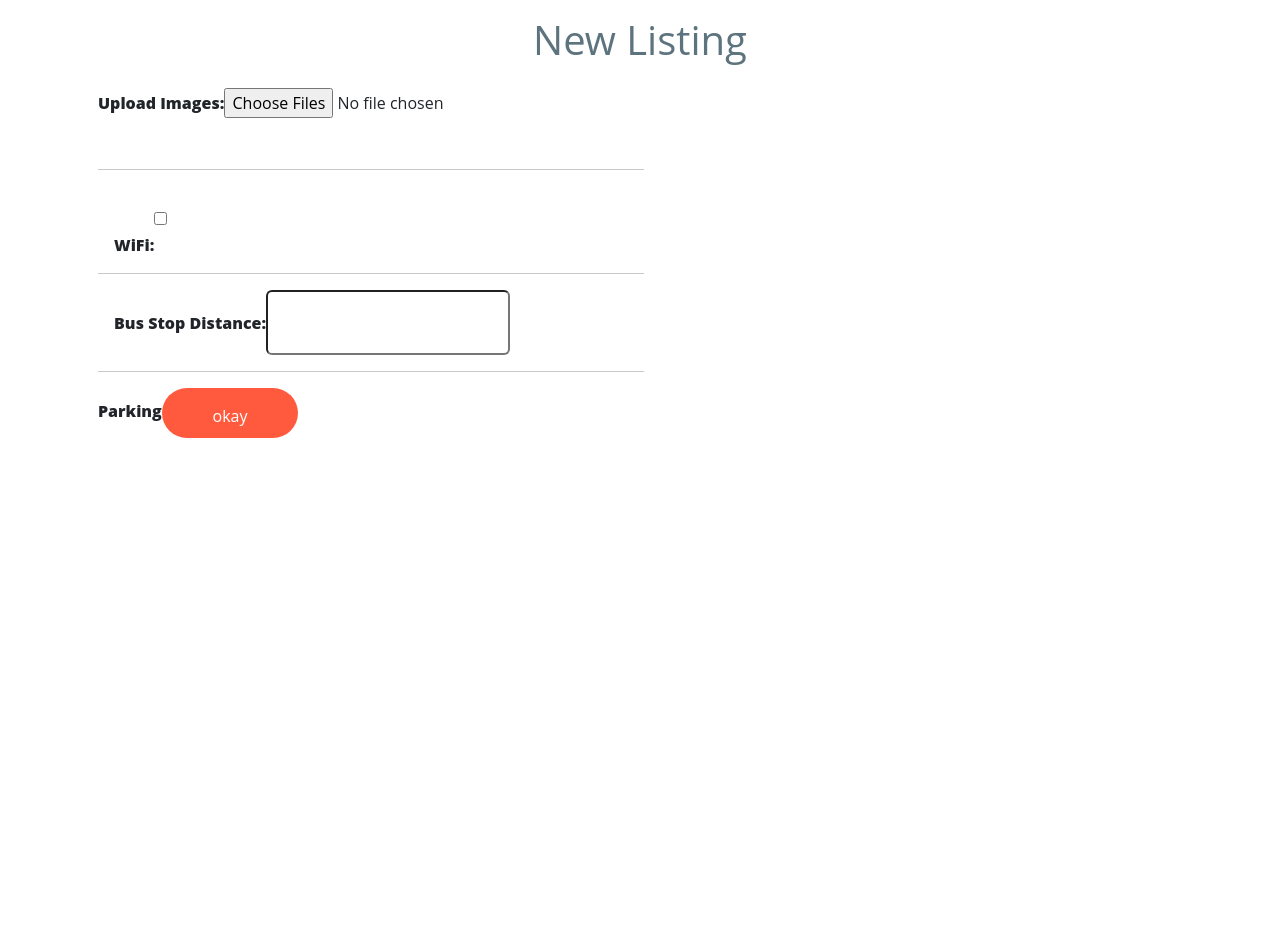
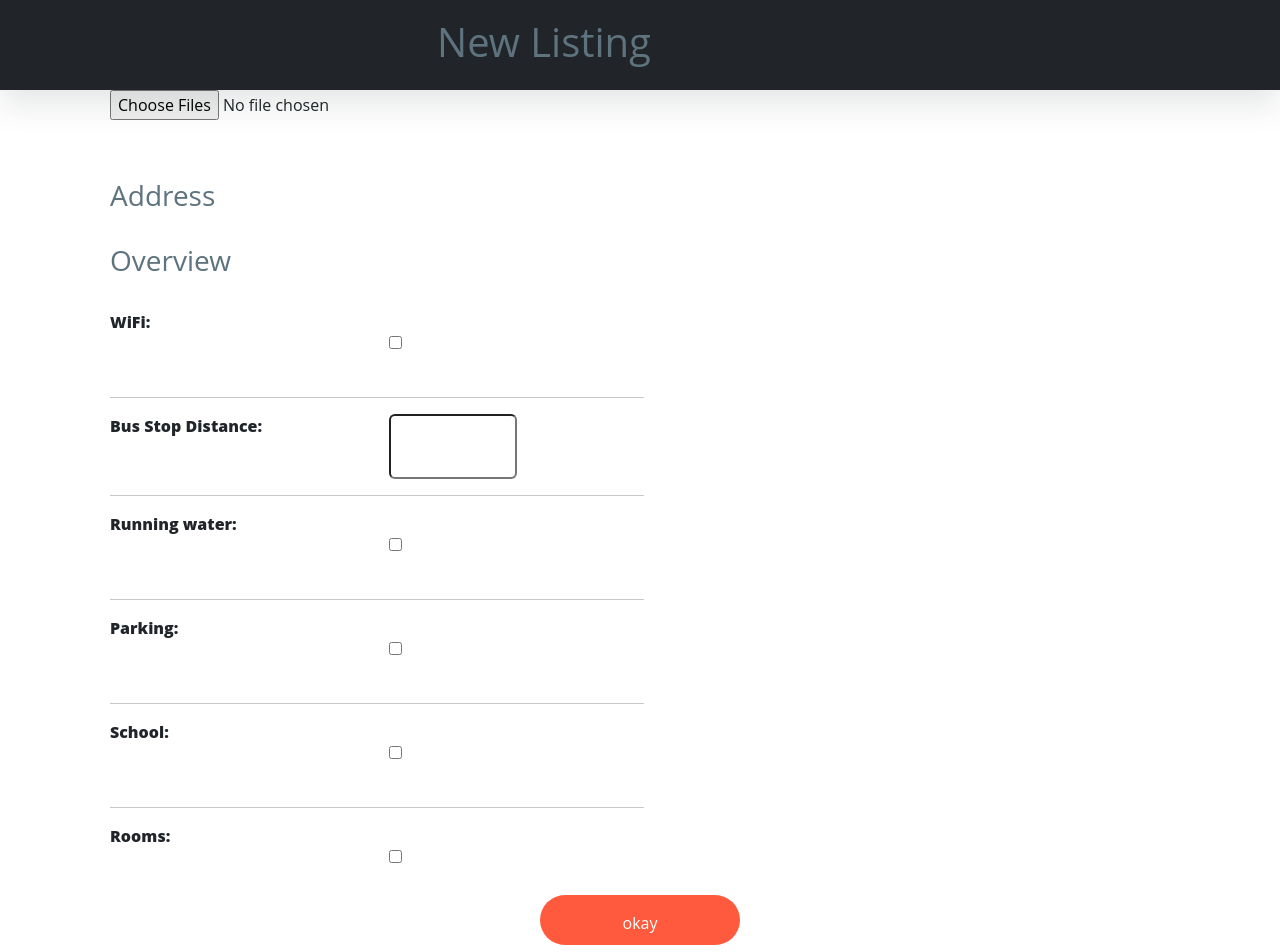
Before and after one commit to HilarioNengareJr/real-estate-site-prototype, a React (Create React App) app in the folder evbulucu/: page /create-post in a window 1280 px wide. Shown: the top 952 px of the page. Before the commit the page ends 800 px from the top, so only its background shows below. Built offline with nearby package versions, Linux system fonts and the light colour scheme; a web font is replaced by a local one.

Commit message:
created an enlist component.

```diff
--- a/evbulucu/src/components/CreatePost.js
+++ b/evbulucu/src/components/CreatePost.js
@@ -1,5 +1,8 @@
 import React, { useState } from 'react';
 import './CreatePost.css';
+import 'bootstrap/dist/css/bootstrap.min.css';
+import 'bootstrap/dist/js/bootstrap.bundle.min.js';
+import { Navbar, Container, Form, FormControl, Modal, Nav } from 'react-bootstrap';
 
 const CreatePost = () => {
 
@@ -7,7 +10,11 @@ const CreatePost = () => {
     const [details, setDetails] = useState({
         wifi: false,
         busStopDistance: '',
-
+        runningWater: false,
+        market: '',
+        rooms: '',
+        school: '',
+        parking: '',
     });
 
 
@@ -33,41 +40,128 @@ const CreatePost = () => {
 
     return (
         <div className='container'>
+            <Navbar id="navbarOnPost" className="navbarOnPost d-flex justify-content-center fixed-top bg-dark navbar-dark" expand="lg">
+
+                <h1 className='text-center new-listing'>New Listing</h1>
+
+            </Navbar>
+            <div className='row mx-auto'>
+
+                <div className='col-lg-6 col-12 ms-3'>
+                    <form className='upload-form ' onSubmit={handleSubmit}>
                         <div className='row'>
-        <h1 className='text-center p-3'>New Listing</h1>
-        <div className='col-6 ms-3'>
-
-            <form className='upload-form ' onSubmit={handleSubmit}>
-                <div>
-                    <label for='images'>Upload Images: </label>
-                    <input name='images' className='shadow-none' type="file" multiple onChange={handleFileChange} />
+                            <div className='col-lg-6'>
+                                <span className='m-4'><h3>Gallery</h3></span>
                             </div>
-                <hr className='w-100 mx-auto'/>
-                <div className='m-3'>
-                    <label for='wifi'>WiFi: </label>
-                    <input className='shadow-none'
+                            <div className='col-6'>
+                                <label htmlFor='images'>Upload Images:</label>
+                            </div>
+                            <div className='col-6'>
+                                <input
+                                    name='images'
+                                    className='shadow-none'
+                                    type="file"
+                                    multiple
+                                    onChange={handleFileChange}
+                                />
+                            </div>
+                        </div>
+                        <span className='m-4'><h3>Address</h3></span>
+                        <span className='m-4'><h3>Overview</h3></span>
+                        <div className='row'>
+                            <div className='col-6'>
+                                <label htmlFor='wifi'>WiFi:</label>
+                            </div>
+                            <div className='col-6'>
+                                <input
+                                    className='shadow-none'
                                     type="checkbox"
                                     name="wifi"
                                     checked={details.wifi}
                                     onChange={handleInputChange}
                                 />
                             </div>
-                <hr className='w-100 mx-auto'/>
-                <div className='m-3'>
-                    <label for='busStopDistance'>Bus Stop Distance: </label>
-                    <input className='shadow-none border-1 rounded p-3'
+                        </div>
+                        <hr className='' />
+                        <div className='row'>
+                            <div className='col-6'>
+                                <label htmlFor='busStopDistance'>Bus Stop Distance:</label>
+                            </div>
+                            <div className='col-6'>
+                                <input
+                                    className='shadow-none w-75 border-1 rounded p-3'
                                     type="text"
                                     name="busStopDistance"
                                     value={details.busStopDistance}
                                     onChange={handleInputChange}
                                 />
                             </div>
-
-                <hr className='w-100 mx-auto'/>
-                <label>Parking</label>
-                <button className='btn w-25 p-3 mx-auto' type="submit">okay</button>
+                        </div>
+                        <hr className='' />
+                        <div className='row'>
+                            <div className='col-6'>
+                                <label htmlFor='running-water'>Running water:</label>
+                            </div>
+                            <div className='col-6'>
+                                <input
+                                    className='shadow-none'
+                                    type='checkbox'
+                                    name='running-water'
+                                    value={details.runningWater}
+                                    onChange={handleInputChange}
+                                />
+                            </div>
+                        </div>
+                        <hr className='' />
+                        <div className='row'>
+                            <div className='col-6'>
+                                <label htmlFor='parking'>Parking:</label>
+                            </div>
+                            <div className='col-6'>
+                                <input
+                                    className='shadow-none'
+                                    type='checkbox'
+                                    name='parking'
+                                    value={details.parking}
+                                    onChange={handleInputChange}
+                                />
+                            </div>
+                        </div>
+                        <hr className='' />
+                        <div className='row'>
+                            <div className='col-6'>
+                                <label htmlFor='school'>School:</label>
+                            </div>
+                            <div className='col-6'>
+                                <input
+                                    className='shadow-none'
+                                    type='checkbox'
+                                    name='school'
+                                    value={details.school}
+                                    onChange={handleInputChange}
+                                />
+                            </div>
+                        </div>
+                        <hr className='' />
+                        <div className='row'>
+                            <div className='col-6'>
+                                <label htmlFor='rooms'>Rooms:</label>
+                            </div>
+                            <div className='col-6'>
+                                <input
+                                    className='shadow-none'
+                                    type='checkbox'
+                                    name='rooms'
+                                    value={details.rooms}
+                                    onChange={handleInputChange}
+                                />
+                            </div>
+                        </div>
                     </form>
                 </div>
+            </div>
+            <div className='d-flex justify-content-center text-center mb-3'>
+                <button className='btn p-3 mx-auto' type="submit">okay</button>
             </div>
         </div>
     );
--- a/evbulucu/src/components/NavBar.js
+++ b/evbulucu/src/components/NavBar.js
@@ -6,9 +6,7 @@ import './NavBar.css';
 import { Link } from 'react-router-dom';
 import Login from './Login';
 import Register from './Register';
-import Listing from './Listing';
-import { FontAwesomeIcon } from '@fortawesome/react-fontawesome';
-import { faSignInAlt } from '@fortawesome/free-solid-svg-icons';
+
 
 const NavBar = () => {
   const [showMenuModal, setShowMenuModal] = useState(false);
@@ -51,7 +49,9 @@ const NavBar = () => {
           <Navbar.Collapse id="navbarNav">
             <Nav className="mx-auto">
               <Nav.Link className="nav-item w-100 m-3 d-flex justify-content-center no-wrap" href="#" active>
-                Home
+              <Link to="/create-post">
+                  Enlist
+                </Link>
               </Nav.Link>
               <Nav.Link className="nav-item m-3">
                 <Link to="listings">
@@ -89,8 +89,8 @@ const NavBar = () => {
         <Modal.Body>
           <Nav className="flex-column">
             <Nav.Link onClick={handleMenuModalClose}>
-            <Link to='/'>
-            Home
+            <Link to='/create-post'>
+            Enlist
             </Link>
             </Nav.Link>
             <Nav.Link onClick={handleMenuModalClose}>
--- a/evbulucu/src/components/NavBarOnPost.js
+++ b/evbulucu/src/components/NavBarOnPost.js
@@ -6,6 +6,7 @@ import { FontAwesomeIcon } from '@fortawesome/react-fontawesome';
 import { faSearch } from '@fortawesome/free-solid-svg-icons';
 import { Link } from 'react-router-dom';
 import './NavBarOnPost.css';
+
 const NavBarOnPost = () => {
   const [isOpenModal, setIsOpenModal] = useState(false);
 
```
Lines whose indentation alone changed are shown as unchanged.
